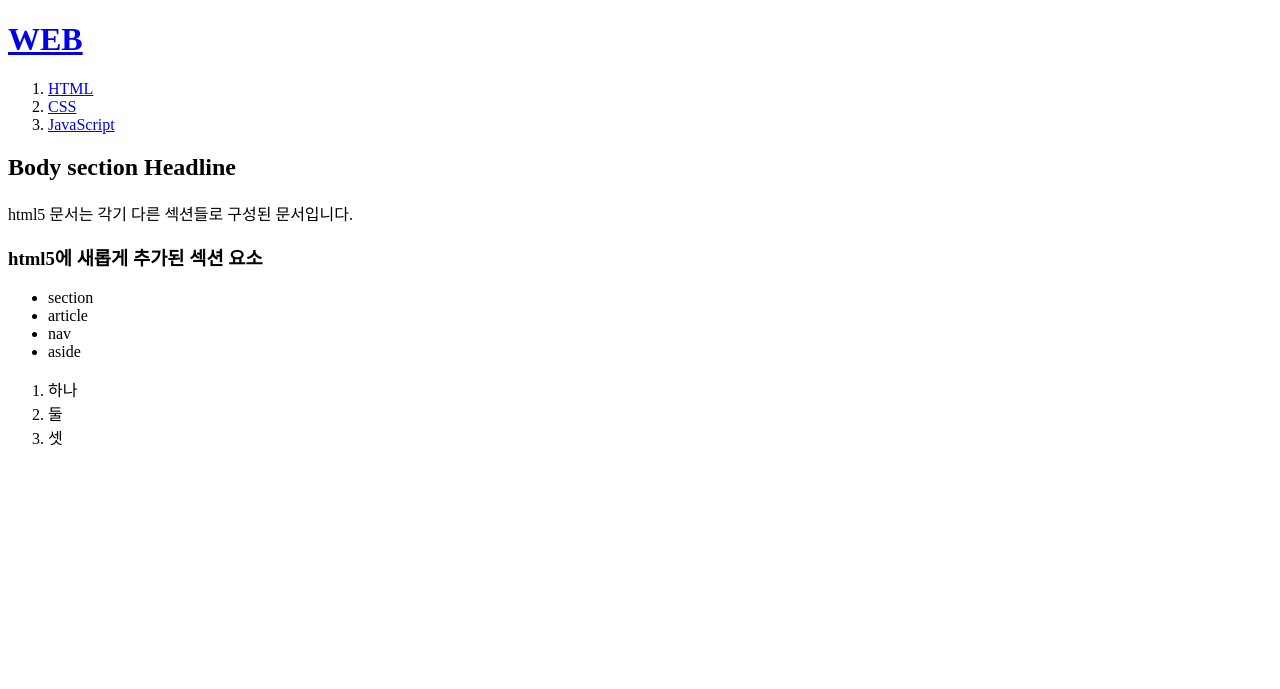
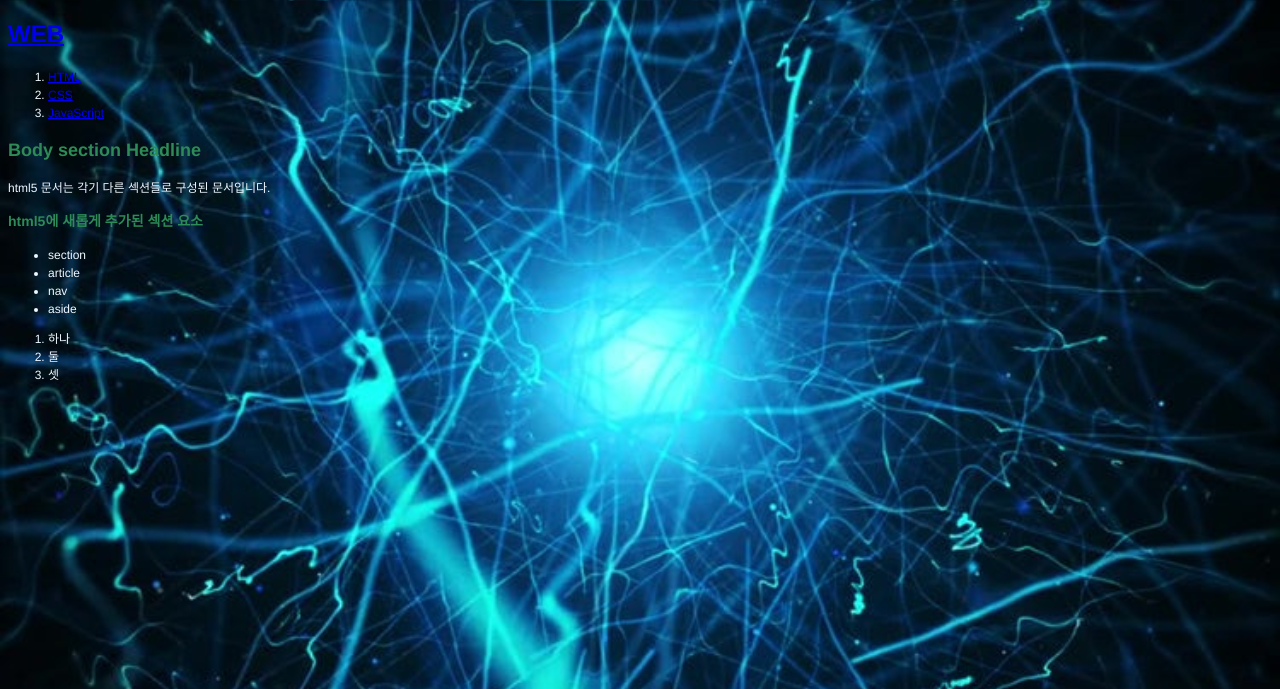
Before and after one commit to kimisaak0/front_study, a PHP site: page /1.html in a window 1280 px wide. Shown: the top 689 px of the page. Run offline with PHP 8.4, Linux system fonts and the light colour scheme.

Commit message:
배경사진까지 추가

```diff
--- a/1.html
+++ b/1.html
@@ -3,6 +3,7 @@
 <head>
   <title>WEB1 - HTML</title>
   <meta charset="utf-8">
+  <link href="css/style.css" rel="stylesheet" />
 </head>
 <body>
   <h1><a href="index.html">WEB</a></h1>
--- a/css/style.css
+++ b/css/style.css
@@ -2,6 +2,18 @@
 
 /*선택자:"selecter" // 속성"Property": 속성값"value"; // */
 body {
+    font-family: 고딕,'Franklin Gothic Medium', sans-serif; /*font-family 추가 공부 필요*/
     font-size: 75%; /*웹 브라우저에 기본적으로 설정된 글자 크기는 16px :: */
     line-height: 1.5; /*기본 행간은 글자크기의 1.2배*/
+    background-image: url('../image/bg_blue.jpg');
+    background-size:cover;
+    color:aliceblue;
 }
+
+/*문서가 있는 폴더를 기준으로 같은 폴더에 있는 다른 파일에 접근할 때는 .을 쓰거나 바로 파일명을 쓴다.*/
+/*문서가 있는 폴더를 기준으로 한 단계 위에 있는 폴더에 있는 파일에 접근하고 싶으면 ..을 쓴다.*/
+
+/*선택자를 콤마로 묶어서 선택하는 것을 그룹핑"Grouping"이라고 한다.*/
+h1, h2, h3 {
+    color: seagreen;
+}
```
Also changed, not shown: image/Circle-Digital-Pattern-Neon-Blue-Light-Abstract-Design-WallpapersByte-com-1366x768.jpg (added), image/KakaoTalk_20210122_164349794.jpg (added), image/KakaoTalk_20210122_165415721.jpg (added), image/bg_blue.jpg (added), image/preview-82967-gZ6ArOJAiM-low_0011.jpg (added), image/wallpaper.wiki-Desktop-Cool-HD-Background-Photos-PIC-WPD0010435.jpg (added).
